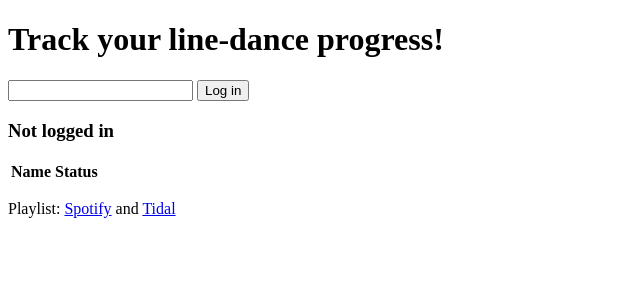
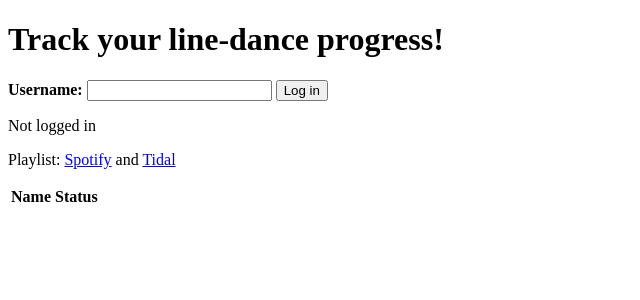
Before and after one commit to loic-lescoat/linedance-tracker, a Flask app: page / in a window 1280 px wide. Shown: the top 300 px of the page, without its empty margins (0-640 px from the left). Run offline with Flask 3, Linux system fonts and the light colour scheme; data that the repository does not hold is empty.

Commit message:
update webpage

```diff
--- a/templates/home.html
+++ b/templates/home.html
@@ -11,16 +11,19 @@
     Track your line-dance progress!
     </h1>
     <form method="post">
+      <b><label for="username">Username:</label></b>
       <input type="text" name="username">
       <input type="submit" value="Log in">
     </form>
-    <h3>
+    <p>
       {% if username is not none %}
-      Logged in as {{ username }}
+      Logged in as <b>{{ username }}</b>
       {% else %}
       Not logged in
       {% endif %}
-    </h3>
+    </p>
+    <p>Playlist: <a href="https://open.spotify.com/playlist/1RIoKlZsye0xW3ZVpi8cQ9?si=udPkksVjS7GQZ8Mypkn99g&pi=u-sQQRpjjFSVST&nd=1&dlsi=7e3eadc61cdf4df0">Spotify</a> and <a href="https://listen.tidal.com/playlist/3b4d9529-f9e4-4e9f-9479-e25cc9239de2">Tidal</a>
+    </p>
   </header>
 
   <table>
@@ -55,10 +58,5 @@
 
     </tbody>
   </table>
-
-  <footer>
-    <p>Playlist: <a href="https://open.spotify.com/playlist/1RIoKlZsye0xW3ZVpi8cQ9?si=udPkksVjS7GQZ8Mypkn99g&pi=u-sQQRpjjFSVST&nd=1&dlsi=7e3eadc61cdf4df0">Spotify</a> and <a href="https://listen.tidal.com/playlist/3b4d9529-f9e4-4e9f-9479-e25cc9239de2">Tidal</a>
-    </p>
-  </footer>
 </body>
 </html>
```
